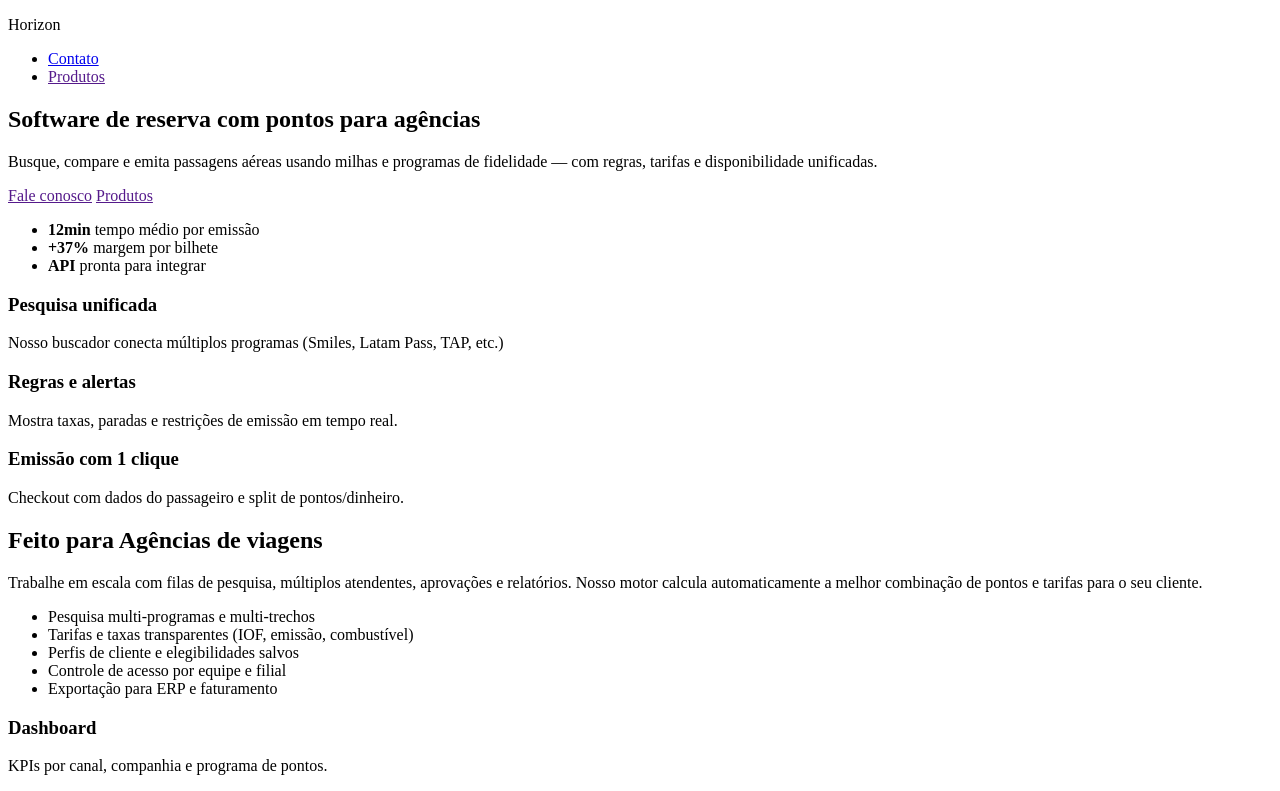
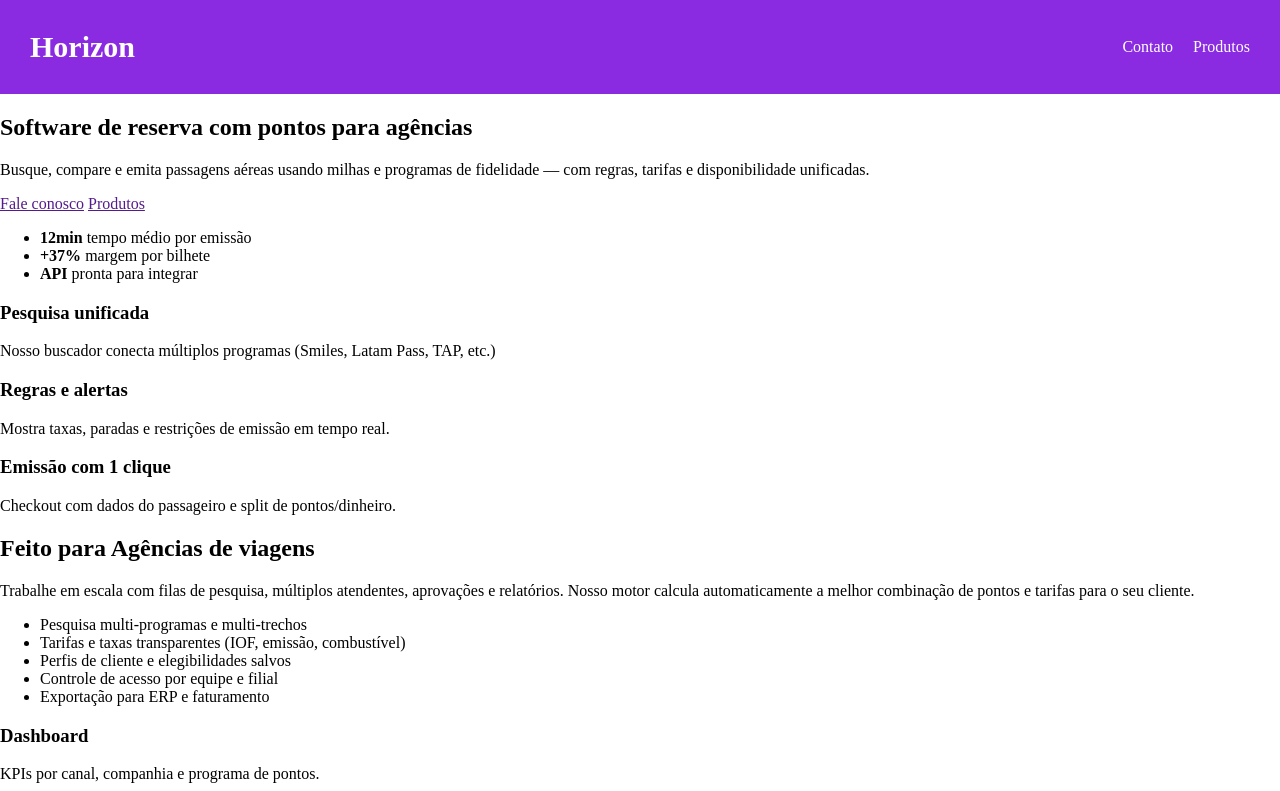
Before and after one commit to Quinito75/site-de-viagens, a plain HTML site: page index.html in a window 1280 px wide. Shown: the top 791 px of the page. Drawn offline with Linux system fonts and the light colour scheme.

Commit message:
adicionado Css

```diff
--- a/index.html
+++ b/index.html
@@ -4,6 +4,7 @@
     <meta charset="UTF-8">
     <meta name="viewport" content="width=device-width, initial-scale=1.0">
     <title>Horizon</title>
+    <link rel="stylesheet" href="src/css/style.css">
 </head>
 <body>
 
--- /dev/null
+++ b/src/css/style.css
@@ -0,0 +1,42 @@
+body {
+    margin: 0;
+}
+
+header {
+    background-color: blueviolet;
+    color: white; /* Muda o texto para branco */
+    display: flex; /* deixa os itens dispostos em fila */
+    align-items: center; /*centraliza verticalmente os itens */
+
+
+}
+
+nav {
+margin-left: auto; /* deixa a nav a direita do header */
+margin-right: 30px;
+}
+
+nav ul {
+    list-style-type: none; /* retira bullet points da lista */
+    display: flex; /* deixa os itens dispostos em fila */
+}
+
+nav ul li {
+    margin-left: 20px;
+}
+
+nav ul li a {
+    text-decoration: none; /* retira linha sublihado */
+    color: white; /* Muda o texto para branco */
+    transition: color 0.3s ease; /* faz com que a mudança de cor ocorra gradualmente */
+}
+
+nav ul li a:hover {
+    color: #ff9800; /* Cor de hover */
+}
+
+header p {
+    margin-left: 30px;
+    font-size: 30px;
+    font-weight: bold;
+}
```
Also changed, not shown: src/pages/contatos.html (renamed from pages/contatos.html).
